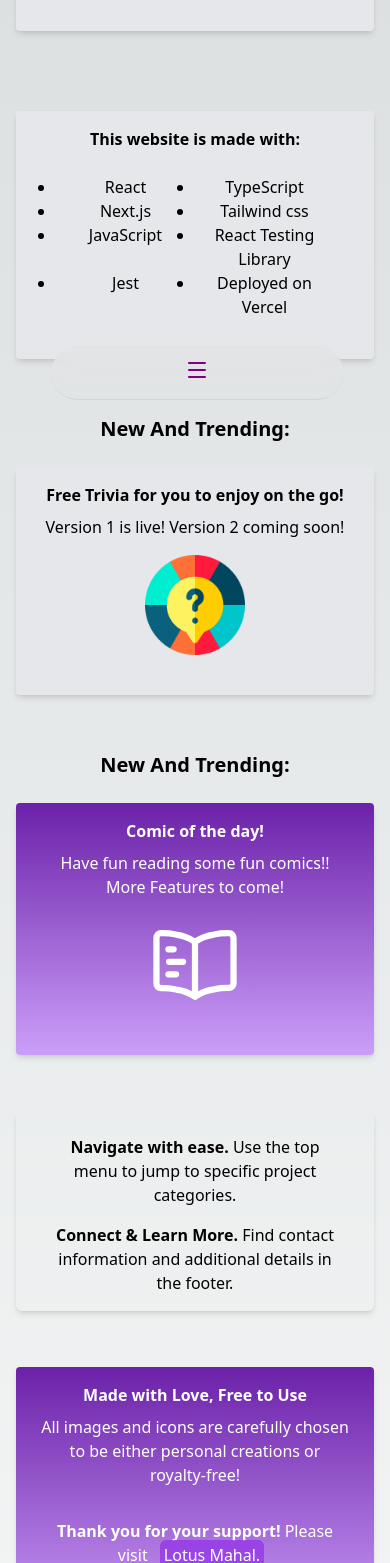
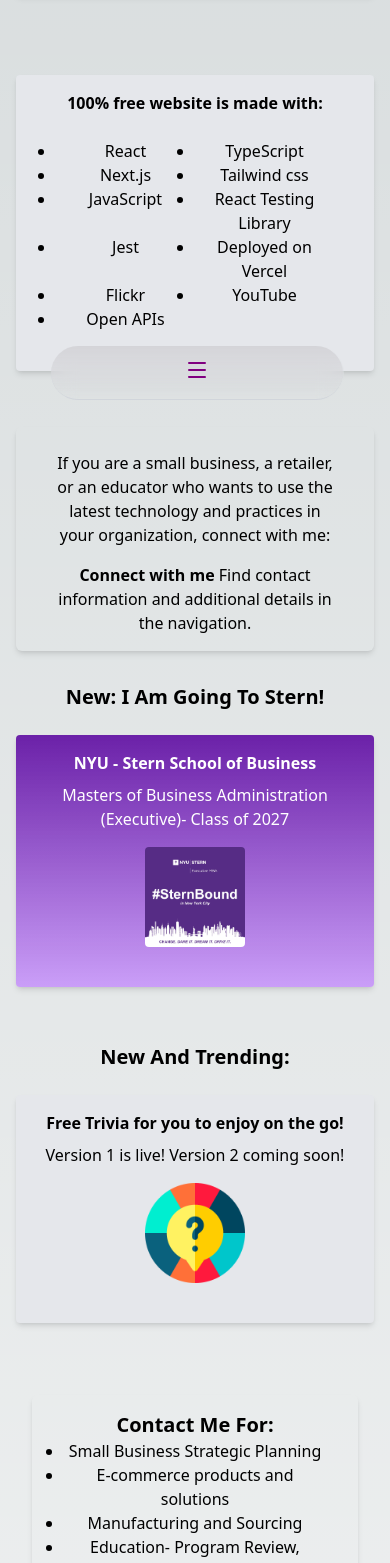
Before and after one commit to arnab-156/arnab-majumdar, a Next.js app: page / in a window 390 px wide. Shown: the part 432-1995 px from the top of the page. Built offline with nearby package versions, Linux system fonts and the light colour scheme.

Commit message:
home page updated texts and button style on education (#63)
* home oage updated texts and button style on education

* education page

* education  and home page update

* home page edited

* zinc 200 to zinc 800 for accessibility

* revised

```diff
--- a/src/app/components/card.tsx
+++ b/src/app/components/card.tsx
@@ -37,7 +37,7 @@
             {...openInNewTab ? { target: "_blank" } : {}}
         >
             <div className={`p-4 rounded shadow-md bg-gray-200 hover:bg-gray-300 active:bg-gray-400 dark:bg-gray-900 ${backgroundTheme}`}>
-                <h3 className="font-bold text-overflow-ellipsis overflow-hidden line-clamp-1">{title}</h3>
+                <h3 className="font-bold text-overflow-ellipsis overflow-hidden line-clamp-2">{title}</h3>
                 <section className="p-2 flex flex-col justify-center">
                     <p className="text-overflow-ellipsis overflow-hidden line-clamp-4">
                         {description}
--- a/src/app/components/navigation.tsx
+++ b/src/app/components/navigation.tsx
@@ -5,7 +5,7 @@
 export const Navigation = () => {
     return (<nav className="flex flex-col items-center justify-between" id="navigation">
         <div className="z-10 w-full items-center justify-between flex justify-content font-mono text-sm lg:text-transparent hover:lg:text-black dark:hover:lg:text-white lg:shadow-2xl lg:shadow-purple-800/40 hover:lg:shadow-none">
-            <section className={`group rounded-[36px] fixed flex w-3/4 ml-[13%] sm:ml-0 py-3 justify-center border-b border-gray-300 bg-gradient-to-b from-zinc-200 backdrop-blur-md
+            <section className={`group rounded-[36px] fixed flex w-3/4 ml-[13%] sm:ml-0 py-3 justify-center border-b border-gray-300 bg-gradient-to-b from-zinc-300 backdrop-blur-md
              dark:border-neutral-800 dark:bg-purple-800/30 dark:from-inherit
              sm:w-full lg:w-full lg:static lg:w-auto lg:rounded-xl lg:border lg:bg-gray-200 lg:p-4 lg:dark:bg-zinc-800/30
              hover:w-[96%] hover:sm:w-full hover:ml-2 hover:sm:ml-0 hover:h-fit hover:bg-purple-800 dark:hover:bg-purple-900 hover:opacity-80
@@ -25,11 +25,7 @@
                         <span className="hidden sm:block hover:text-lg">art & design</span>
                     </Link>
 
-                    {/* <Link className="flex justify-center items-center p-2 m-2 hover:text-lg hover:underline" href="/tech">
-                        technology
-                    </Link> */}
                     <Link className="flex justify-center items-center p-2 m-2 hover:text-lg hover:underline" href="/edu">education</Link>
-
 
                     <Link className="flex flex-col justify-center items-center" href="/about">
                         <Link className="relative flex h-3 w-3 hidden sm:group-hover:block top-5 left-20 z-10" href="/about">
--- a/src/app/experiences/page.tsx
+++ b/src/app/experiences/page.tsx
@@ -173,18 +173,29 @@
         <h2 id="my-education" className="text-3xl font-bold text-center mt-8">Education</h2>
         <div className={cardWrapperStyle}>
           <Card
-            title="Northwestern Unversity"
+            title="NYU - Stern School of Business"
+            url="https://www.stern.nyu.edu/"
+            imageUrl="/SternBound.png"
+            backgroundTheme={`${nycBackgroundTheme}`}
+            description="Masters of Business Administration (Executive)- Class of 2027"
+          />
+        </div>
+
+
+        <div className={cardWrapperStyle}>
+          <Card
+            title="Northwestern University"
             url=""
             imageUrl="/northwestern.svg"
-            imageHeight={80}
-            description="Certificate - Web Development"
+            imageHeight={100}
+            description="Certificate - Full Stack Web Development (MERN)"
           />
         </div>
 
         <div className={cardWrapperStyle}>
           <Card
-            title="University of Rhode Island"
-            url=""
+            title="University of Rhode Island - College of Business"
+            url="https://web.uri.edu/business/about/tmd/"
             imageUrl="/uri.svg"
             backgroundTheme={`${nycBackgroundTheme}`}
             description="Master's of Science - Textiles, Fashion Merchandising & Design"
@@ -196,7 +207,6 @@
             title="National Institute of Fashion Technology"
             url=""
             imageUrl="/nift.svg"
-            backgroundTheme={`${nycBackgroundTheme}`}
             description="Bachelor's of Technology - Apparel Manufacturing and Information Technology."
           />
         </div>
@@ -227,8 +237,8 @@
           <h3 className="text-2xl font-bold text-center">Volunteer:</h3>
           <ul className={`rounded-md p-4 ml-2`}>
             <li className="p-2 underline"> Rhode Island Pride RI</li>
-            <li className="p-2 underline"> Trikone Chicago</li>
             <li className="p-2 underline"> CMSA Chicago</li>
+            <li className="p-2 underline"> Capital Pride Alliance</li>
           </ul>
         </div>
 
--- a/src/app/page.tsx
+++ b/src/app/page.tsx
@@ -8,7 +8,7 @@
     <main className="flex min-h-screen flex-col items-center justify-between md:pt-20 mb-32">
       <div className="grid text-center lg:w-half lg:max-w-5xl lg:grid-cols-3 lg:text-left">
         <div className=' m-8'>
-          <h1 className="text-3xl font-bold text-center uppercase">Welcome to my homepage!</h1>
+          <h1 className="text-3xl font-bold text-center uppercase">Welcome home!</h1>
         </div>
         <div className={cardWrapperStyle}>
           <Card
@@ -21,21 +21,48 @@
 
         <div className={cardWrapperStyle}>
           <Card
-            title="This website is made with:"
+            title="100% free website is made with:"
             url=""
           >
             <ul className="list-disc grid grid-cols-2">
-              <li className="hover:underline">React</li>
+              <li className="hover:underline text-wrap">React</li>
               <li className="hover:underline">TypeScript</li>
               <li className="hover:underline">Next.js</li>
               <li className="hover:underline">Tailwind css</li>
               <li className="hover:underline">JavaScript</li>
-              <li className="hover:underline">React Testing Library</li>
+              <li className="hover:underline text-wrap">React Testing Library</li>
               <li className="hover:underline">Jest</li>
-              <li className="hover:underline">Deployed on Vercel</li>
+              <li className="hover:underline text-wrap">Deployed on Vercel</li>
+              <li className="hover:underline text-wrap">Flickr</li>
+              <li className="hover:underline text-wrap">YouTube</li>
+              <li className="hover:underline text-wrap">Open APIs</li>
             </ul>
           </Card>
         </div>
+
+        <div className="shadow-md rounded-md text-center py-4 px-8 m-4">
+          <p className="m-2">
+            If you are a small business, a retailer, or an educator who wants to use the latest technology and practices
+            in your organization, connect with me:
+          </p>
+
+          <p className="mt-4"><strong>Connect with me</strong> Find contact information and additional details in the navigation. </p>
+        </div>
+
+
+
+        <div className={cardWrapperStyle}>
+          <h2 className="text-xl font-bold text-center capitalize">New: I am going to Stern!</h2>
+          <Card
+            title="NYU - Stern School of Business"
+            url="https://www.stern.nyu.edu/"
+            imageUrl="/SternBound.png"
+            backgroundTheme={`${nycBackgroundTheme}`}
+            description="Masters of Business Administration (Executive)- Class of 2027"
+          />
+        </div>
+
+
 
         <div className={cardWrapperStyle}>
           <h2 className="text-xl font-bold text-center capitalize" >New and Trending:</h2>
@@ -45,6 +72,20 @@
             imageUrl="/quiz.png"
             description="Version 1 is live! Version 2 coming soon!"
           />
+        </div>
+
+        <div className={cardWrapperStyle}>
+          <div className="shadow-md rounded-md text-center py-4 px-8 m-4">
+            <h2 className="text-xl font-bold text-center capitalize">Contact me for:</h2>
+            <ul className="list-disc grid">
+              <li className="hover:underline text-wrap">Small Business Strategic Planning</li>
+              <li className="hover:underline">E-commerce products and solutions</li>
+              <li className="hover:underline">Manufacturing and Sourcing</li>
+              <li className="hover:underline">Education- Program Review, Strategic Planning and Training</li>
+              <li className="hover:underline">Students</li>
+              <li className="hover:underline">Community Organizers</li>
+            </ul>
+          </div>
         </div>
 
         <div className={cardWrapperStyle}>
@@ -67,23 +108,22 @@
 
         <div className={cardWrapperStyle}>
           <Card
+            title="Go to Games and Utilities"
+            url="/tech"
+            description="Play games, trivia, and use calculator. More Features are coming soon!"
+          >
+            <CalculatorIcon height="100px" width="100px" />
+          </Card>
+        </div>
+
+        <div className={cardWrapperStyle}>
+          <Card
             title="Made with Love, Free to Use"
             url="/tech"
             description="All images and icons are carefully chosen to be either personal creations or royalty-free!"
             backgroundTheme={nycBackgroundTheme}
           >
             <p className="my-4 pb-4"><strong >Thank you for your support!</strong> Please visit <Link className={`${buttonStyle}`} href="/lotus" aria-label="go to lotusmahal.com">Lotus Mahal.</Link></p>
-          </Card>
-        </div>
-
-
-        <div className={cardWrapperStyle}>
-          <Card
-            title="Go to Games and Utilities"
-            url="/tech"
-            description="Play games, trivia, and use calculator. More Features are coming soon!"
-          >
-            <CalculatorIcon height="100px" width="100px" />
           </Card>
         </div>
 
```
Also changed, not shown: src/app/edu/page.tsx (+26 -11 lines), public/SternBound.png (added).
